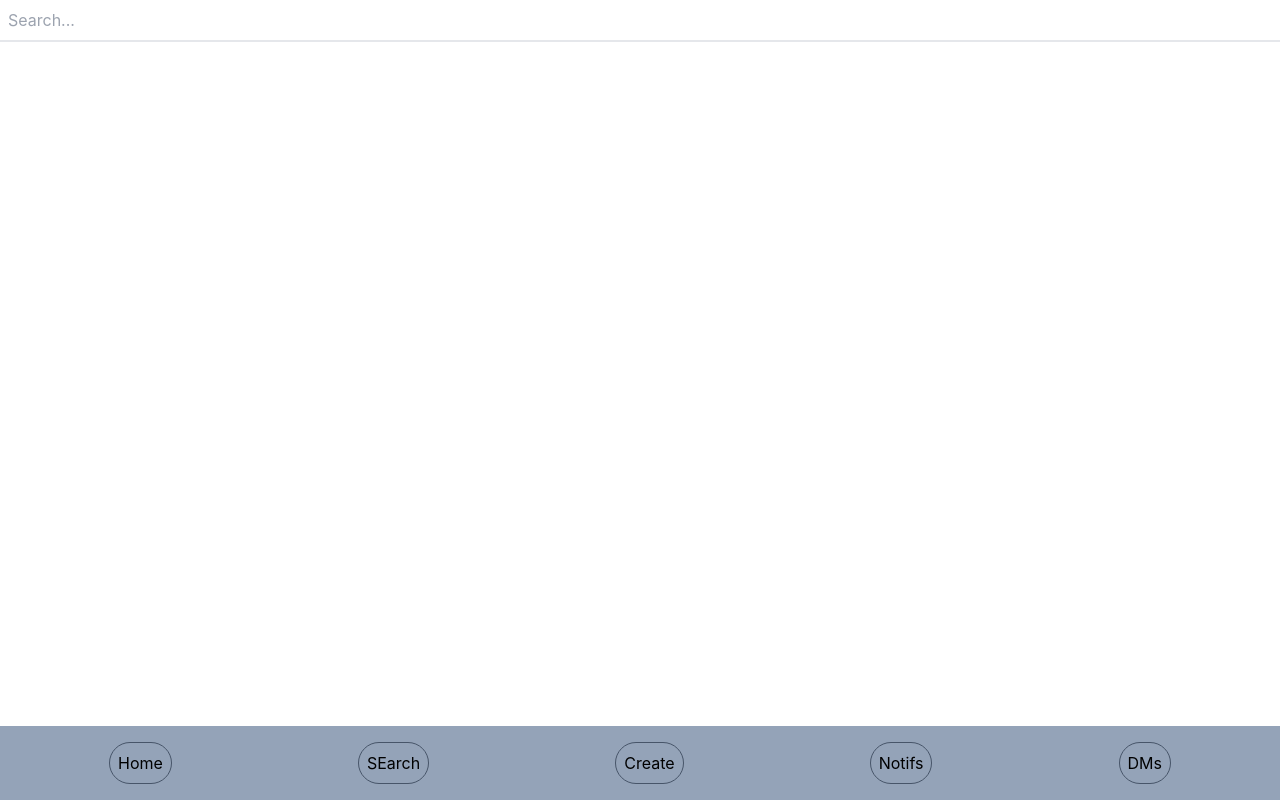
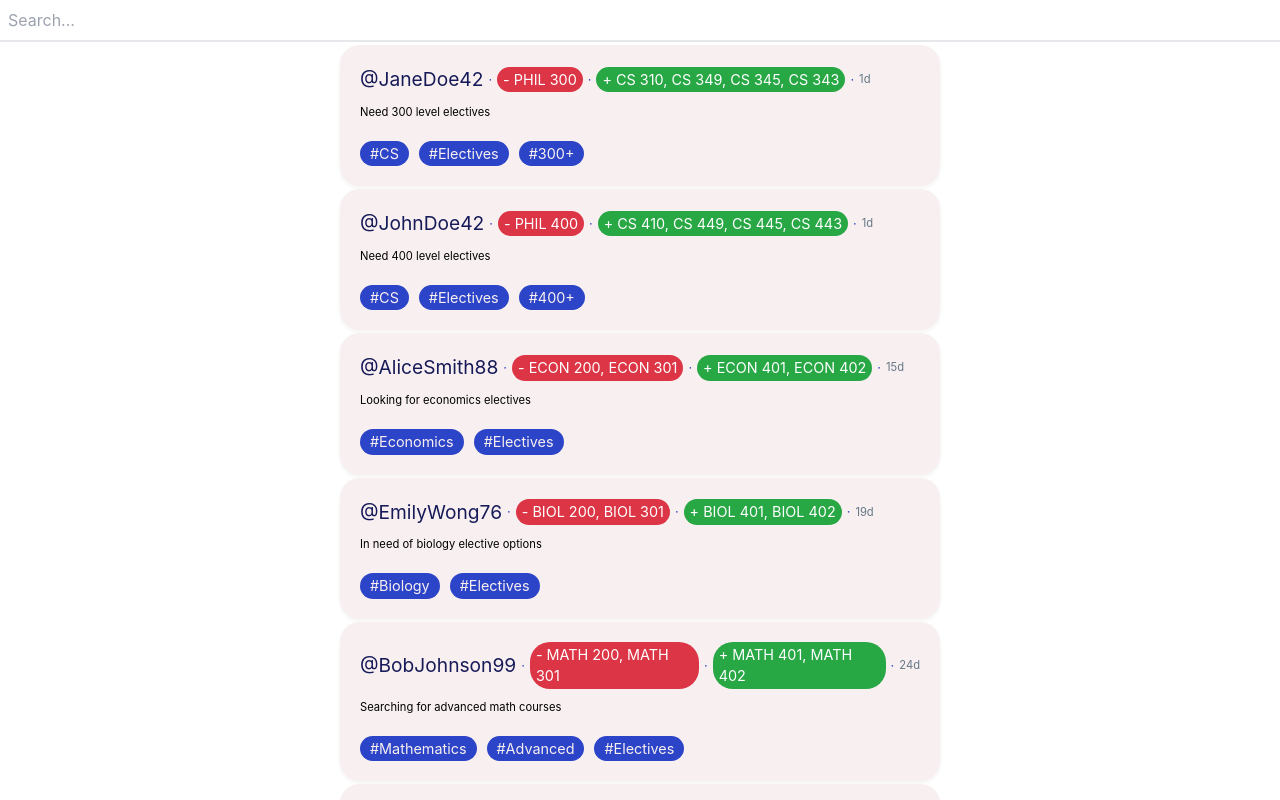
Before and after one commit to j-ackie/brutus, a React (Create React App) app in the folder frontend/: page /search in a window 1280 px wide. Shown: the top 800 px of the page. Built offline with nearby package versions, Linux system fonts and the light colour scheme.

Commit message:
fuzzy search done

```diff
--- a/frontend/package.json
+++ b/frontend/package.json
@@ -10,6 +10,7 @@
     "@types/node": "^16.7.13",
     "@types/react": "^18.0.0",
     "@types/react-dom": "^18.0.0",
+    "fuse.js": "^7.0.0",
     "react": "^18.2.0",
     "react-dom": "^18.2.0",
     "react-router-dom": "^6.22.3",
--- a/frontend/src/components/Feed/Feed.tsx
+++ b/frontend/src/components/Feed/Feed.tsx
@@ -1,35 +1,43 @@
-import { useEffect, useState } from "react";
+import React from "react";
 import Listing from "../Listing/Listing";
 import { listingQuery } from "../../pages/home/homeQueries";
+import Fuse from 'fuse.js';
 
-export function Feed() {
-  const [listings, setListings] = useState([]);
+interface ListingItem {
+  id: string;
+  user: string;
+  description: string;
+  have: string;
+  want: string;
+  tags: string[];
+  created_at: string;
+}
 
-  // useEffect(() => {
-  //   fetch("http://localhost:3000/listings")
-  //     .then((response) => response.json())
-  //     .then((data) => setListings(data));
-  // }, []);
+// Function to generate unique ID
+function generateId(): string {
+  return Math.random().toString(36).slice(2, 9);
+}
 
-  // return (
-  //   <div>
-  //     {listings.map((listing) => (
-  //       <Listing key={listing.id} {...listing} />
-  //     ))}
-  //   </div>
-  // );
+function Feed({ searchTerm = '' }: { searchTerm: string }) {
+  const listings = listingQuery();
+  listings.sort((a, b) => new Date(b.created_at).getTime() - new Date(a.created_at).getTime());
 
-  // map over the listings outputted by listingquery and return a listing component for each
+  const fuseOptions = {
+    keys: ['description', 'user', 'tags', 'have', 'want'],
+    threshold: 0.4,
+  };
+
+  const fuse = new Fuse(listings, fuseOptions);
+
+  const searchResults: ListingItem[] = searchTerm ? fuse.search(searchTerm).map((item: any) => ({ ...item.item, id: generateId() })) : listings.map((item: any) => ({ ...item, id: generateId() }));
+
   return (
-    <div className="overflow-y-scroll">
-      {listingQuery()
-        .sort((a, b) => new Date(b.created_at).getTime() - new Date(a.created_at).getTime())
-        .map((listing, index) => (
-          <Listing key={index} {...listing} />
-        ))}
+    <div className='overflow-y-scroll'>
+      {searchResults.map((result, index) => (
+        <Listing key={result.id} {...result} />
+      ))}
     </div>
   );
 }
 
-
 export default Feed;
--- a/frontend/src/pages/home/Home.tsx
+++ b/frontend/src/pages/home/Home.tsx
@@ -24,7 +24,7 @@ function Home() {
         <TextButton text='Trending' onClick={() => {setTab(TAB_STATE_ENUM.TRENDING)}}/>
       </div>
       {
-        tab == TAB_STATE_ENUM.RECENTS ? <Feed /> : <Trending />
+        tab == TAB_STATE_ENUM.RECENTS ? <Feed searchTerm=''/> : <Trending />
       }
     </div>
   )
--- a/frontend/src/pages/search/Search.tsx
+++ b/frontend/src/pages/search/Search.tsx
@@ -1,23 +1,24 @@
-import React, { useEffect, useState } from 'react'
-import Input from '../../global/Input'
+// Search.js
+import React, { useState } from "react";
+import Input from "../../global/Input";
+import Feed from "../../components/Feed/Feed";
 
 function Search() {
-  const [search, setSearch] = useState("")
-
-  useEffect(() => {
-    console.log(search)
-  }, [search])
+  const [search, setSearch] = useState("");
 
   return (
     <div>
-      <Input type='text' value={search} name='search' placeholder='Search...'
-      className="w-full"
-      onChange={(e:any) => {
-        setSearch(e.target.value)
-      }}
+      <Input
+        type="text"
+        value={search}
+        name="search"
+        placeholder="Search..."
+        className="w-full"
+        onChange={(e: React.ChangeEvent<HTMLInputElement>) => setSearch(e.target.value)}
       />
+      <Feed searchTerm={search} />
     </div>
-  )
+  );
 }
 
-export default Search
+export default Search;
```
Also changed, not shown: 2 other files (tests, documents, lock files or other folders).
